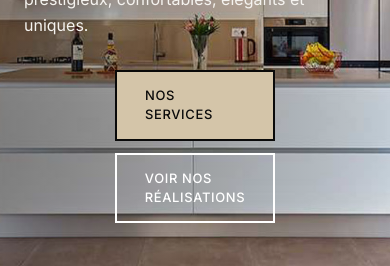
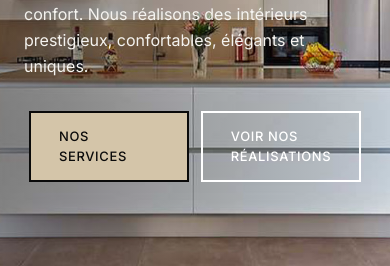
Before and after one commit to jimeye/SITE-DESIGN-ECR, a Next.js app: page / in a window 390 px wide. Shown: the part 515-781 px from the top of the page. Built offline with nearby package versions, Linux system fonts and the light colour scheme; no server answers.

Commit message:
Fix: Boutons côte à côte sur mobile

```diff
--- a/components/Hero.tsx
+++ b/components/Hero.tsx
@@ -88,7 +88,7 @@ export function Hero({
             )}
 
             {/* CTAs */}
-            <div className="flex flex-col items-center gap-3 sm:items-start sm:flex-row mt-8 md:mt-0">
+            <div className="flex flex-row items-center justify-center gap-3 mt-8 md:mt-0">
               {primaryCTA && (
                 <Link
                   href={primaryCTA.href}
```
